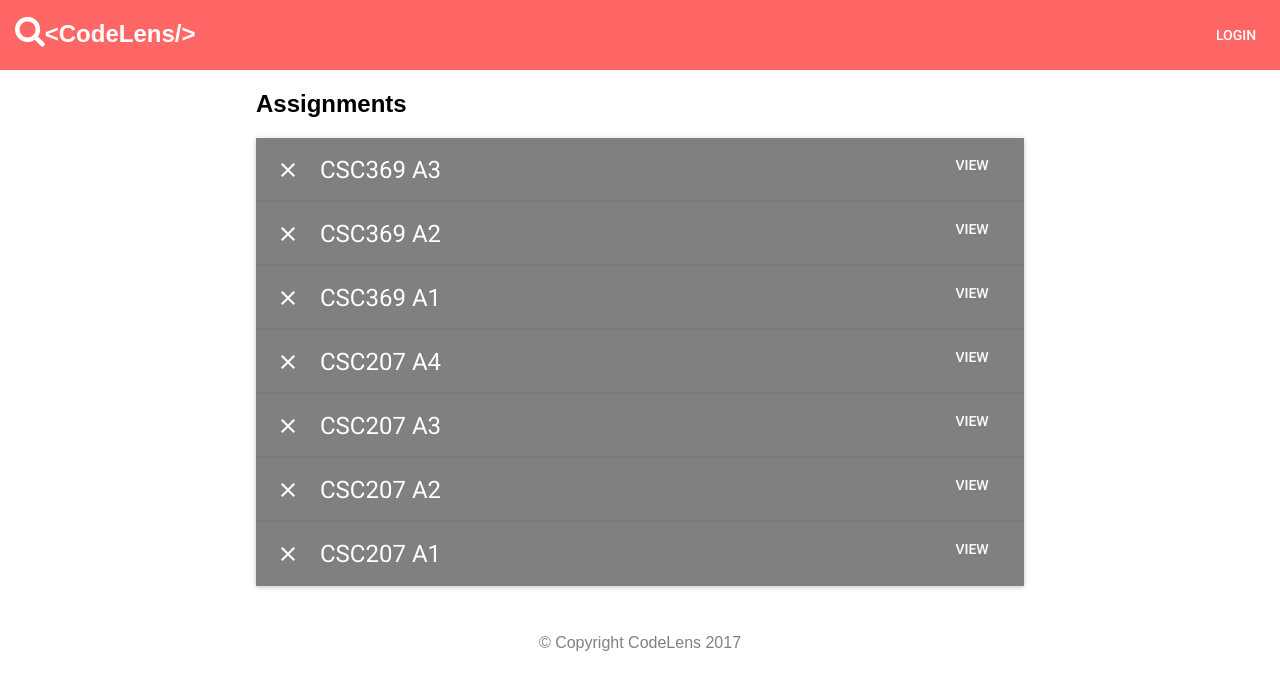
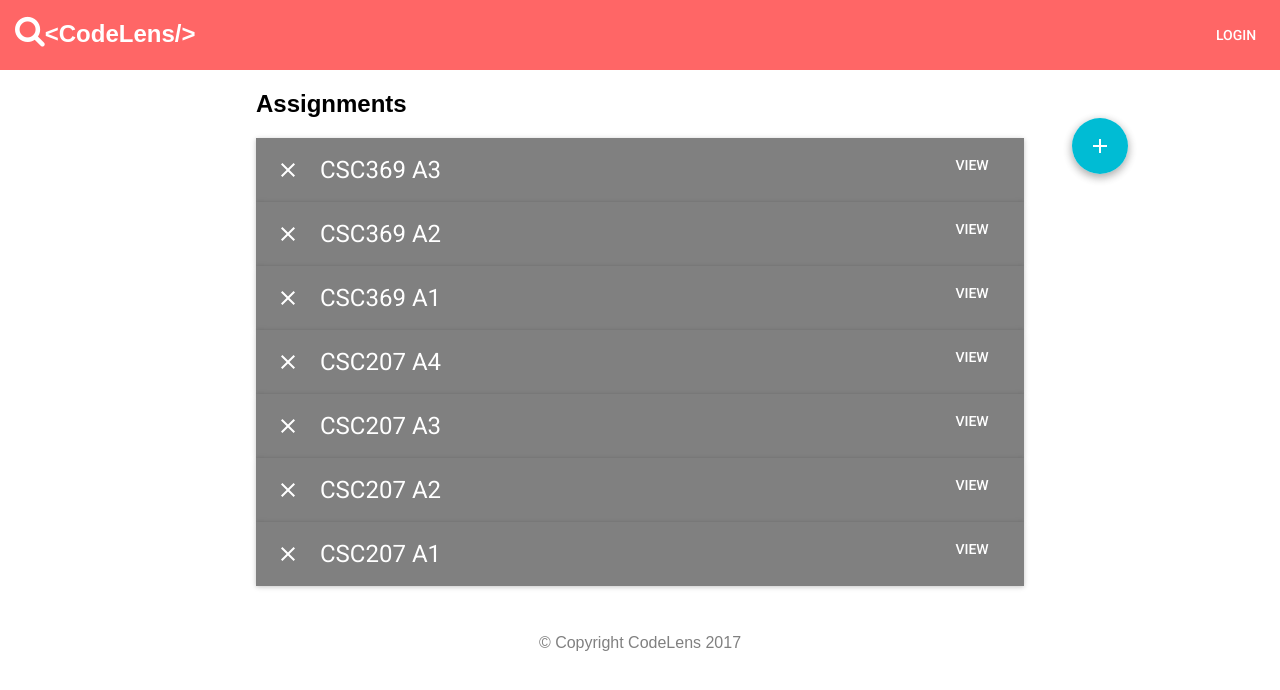
Before and after one commit to ansermino/CodeLens, a React (Create React App) app in the folder app/frontend/: page /user-landing in a window 1280 px wide. Shown: the top 690 px of the page. Built offline with nearby package versions, Linux system fonts and the light colour scheme; what remarkable would draw is missing.

Commit message:
Styling changes in user landing page

```diff
--- a/app/frontend/src/views/userLanding/UserLanding.js
+++ b/app/frontend/src/views/userLanding/UserLanding.js
@@ -1,6 +1,8 @@
 import React from 'react'
-
+import { FloatingActionButton } from 'material-ui'
+import ContentAdd from 'material-ui/svg-icons/content/add'
 import AssignmentBar from './AssignmentBar.js'
+import { Link } from 'react-router-dom'
 
 const samepleData = [
   {title: "CSC369 A3"},
@@ -17,18 +19,29 @@ const rootDivStyle = {
   gridTemplateColumns: "1fr 3fr 1fr"
 }
 
+const addAssignmentStyle = {
+    float: "left",
+    margin: "3rem"
+}
+
 
 class UserLanding extends React.Component{
   render(){
     return(
       <div style={rootDivStyle}>
 
-        <div></div>
+        <div>
+
+        </div>
         <div>
           <h2>Assignments</h2>
           {samepleData.map((item, n) => <AssignmentBar title={item.title} />)}
         </div>
-        <div></div>
+        <div>
+        <Link to="/create/name"><FloatingActionButton style={addAssignmentStyle}>
+        <ContentAdd />
+        </FloatingActionButton></Link>
+        </div>
       </div>
     )
   }
```
